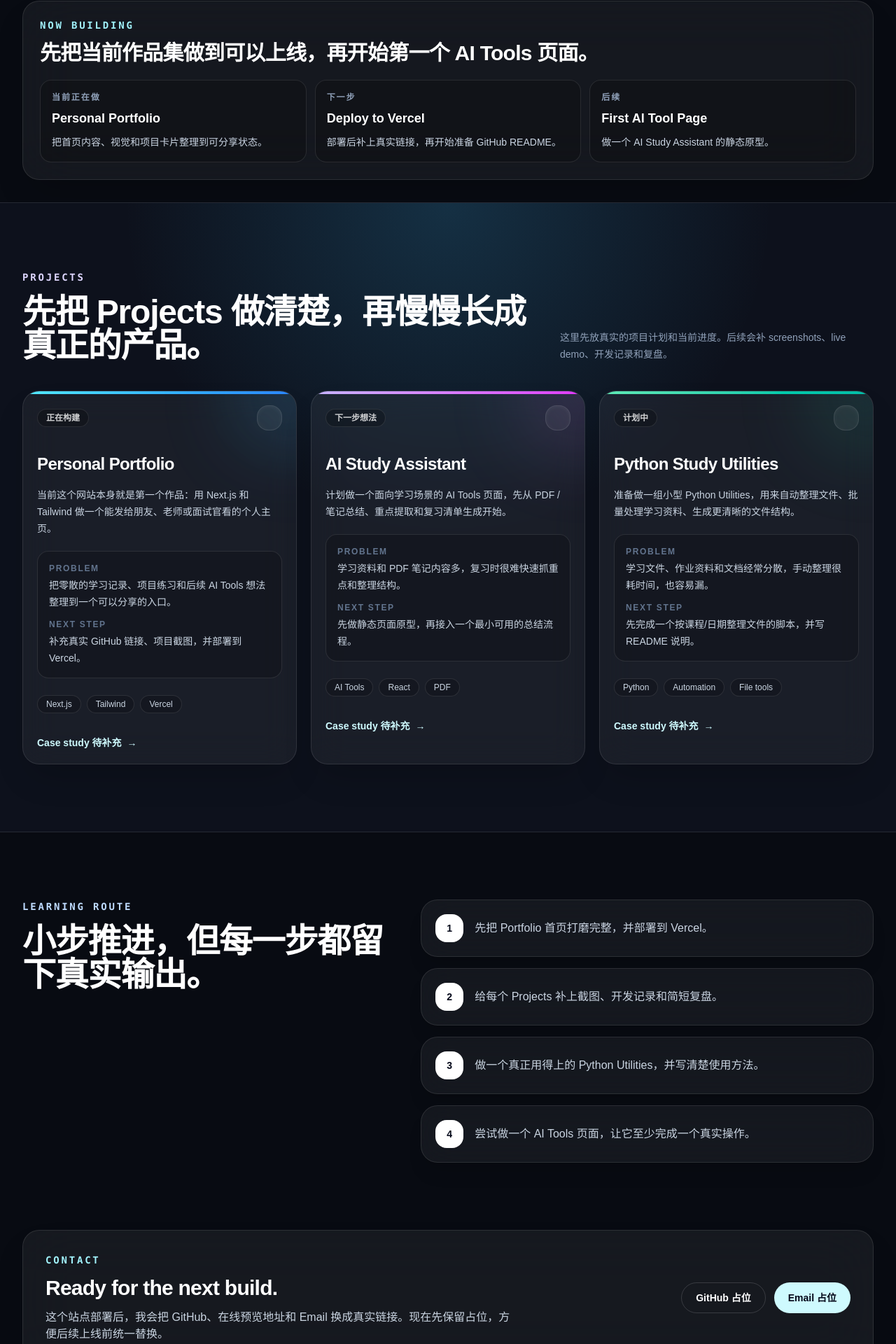
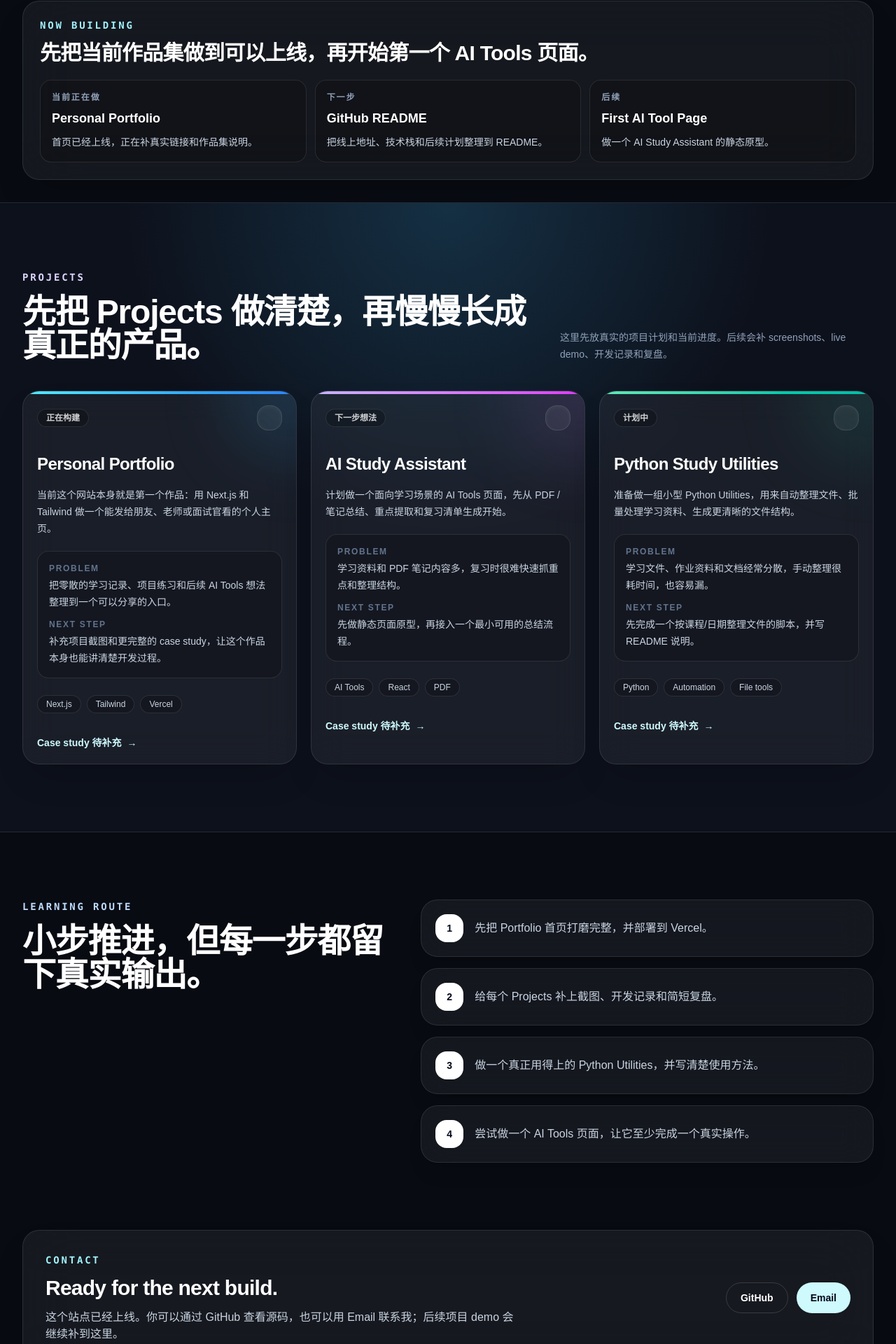
Before and after one commit to Etc-in-the-great/portfolio-site, a Next.js app: page / in a window 1280 px wide. Shown: the part 1781-3701 px from the top of the page at 70% size. Built offline with nearby package versions, Linux system fonts and the light colour scheme.

Commit message:
Update contact links and README

```diff
--- a/src/app/page.js
+++ b/src/app/page.js
@@ -33,7 +33,7 @@ const projects = [
     description:
       "当前这个网站本身就是第一个作品：用 Next.js 和 Tailwind 做一个能发给朋友、老师或面试官看的个人主页。",
     tags: ["Next.js", "Tailwind", "Vercel"],
-    next: "补充真实 GitHub 链接、项目截图，并部署到 Vercel。",
+    next: "补充项目截图和更完整的 case study，让这个作品本身也能讲清楚开发过程。",
     accent: "from-cyan-300 to-blue-500",
   },
   {
@@ -59,8 +59,8 @@ const projects = [
 ];
 
 const building = [
-  { label: "当前正在做", value: "Personal Portfolio", detail: "把首页内容、视觉和项目卡片整理到可分享状态。" },
-  { label: "下一步", value: "Deploy to Vercel", detail: "部署后补上真实链接，再开始准备 GitHub README。" },
+  { label: "当前正在做", value: "Personal Portfolio", detail: "首页已经上线，正在补真实链接和作品集说明。" },
+  { label: "下一步", value: "GitHub README", detail: "把线上地址、技术栈和后续计划整理到 README。" },
   { label: "后续", value: "First AI Tool Page", detail: "做一个 AI Study Assistant 的静态原型。" },
 ];
 
@@ -372,23 +372,23 @@ export default function Home() {
             </p>
             <h2 className="mt-3 text-3xl font-semibold tracking-tight">Ready for the next build.</h2>
             <p className="mt-3 max-w-2xl text-slate-300">
-              这个站点部署后，我会把 GitHub、在线预览地址和 Email 换成真实链接。现在先保留占位，方便后续上线前统一替换。
+              这个站点已经上线。你可以通过 GitHub 查看源码，也可以用 Email 联系我；后续项目 demo 会继续补到这里。
             </p>
           </div>
           <div className="flex flex-col gap-3 sm:flex-row">
             <a
               className="inline-flex h-11 items-center justify-center rounded-full border border-white/15 px-5 text-sm font-semibold text-white transition hover:border-cyan-200/50 hover:bg-white/[0.08]"
-              href="https://github.com/your-name"
+              href="https://github.com/Etc-in-the-great"
               target="_blank"
               rel="noreferrer"
             >
-              GitHub 占位
+              GitHub
             </a>
             <a
               className="inline-flex h-11 items-center justify-center rounded-full bg-cyan-100 px-5 text-sm font-semibold text-slate-950 transition hover:bg-white"
-              href="mailto:you@example.com"
+              href="mailto:rosecjy36@gmail.com"
             >
-              Email 占位
+              Email
             </a>
           </div>
         </div>
```
Also changed, not shown: 1 other file (tests, documents, lock files or other folders).
